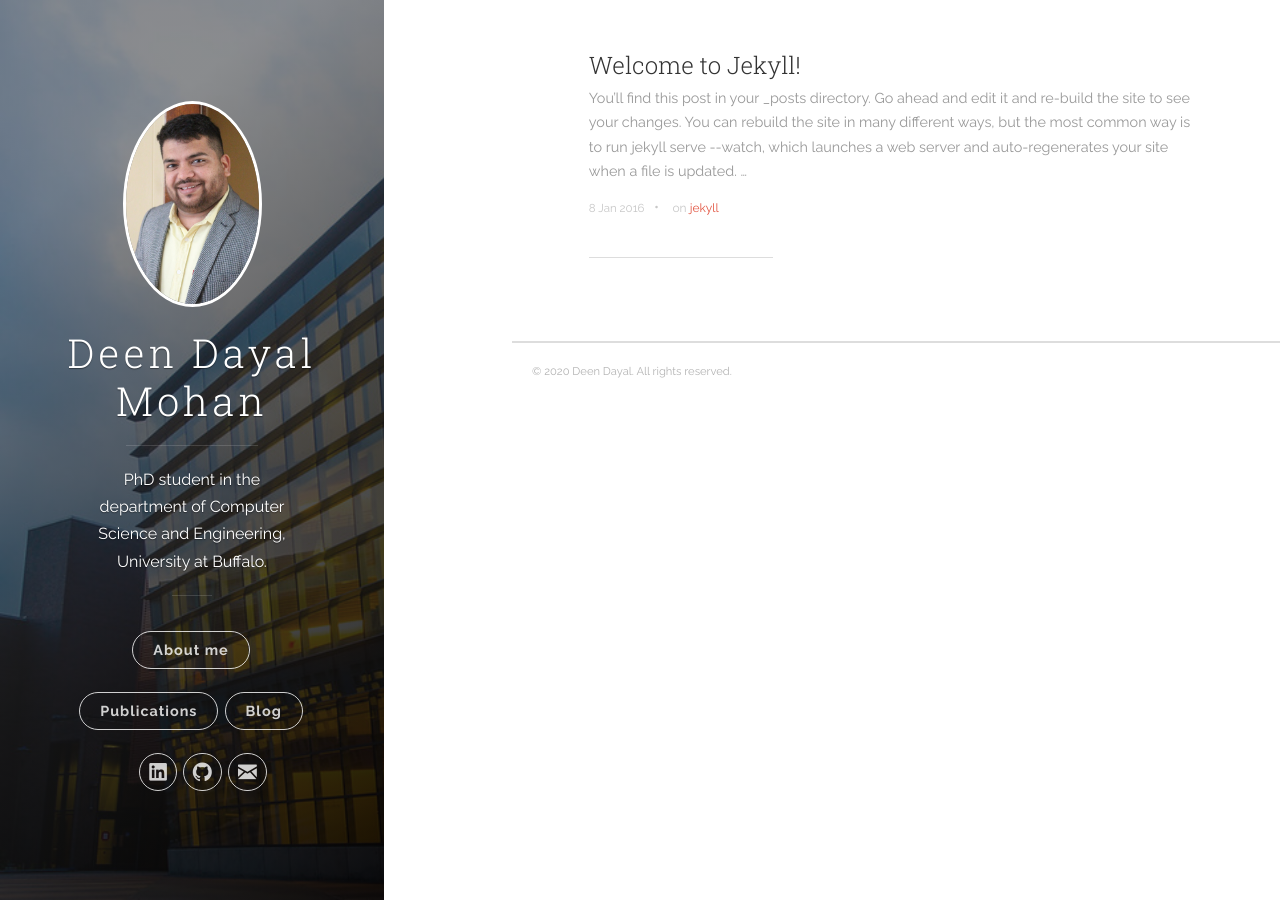
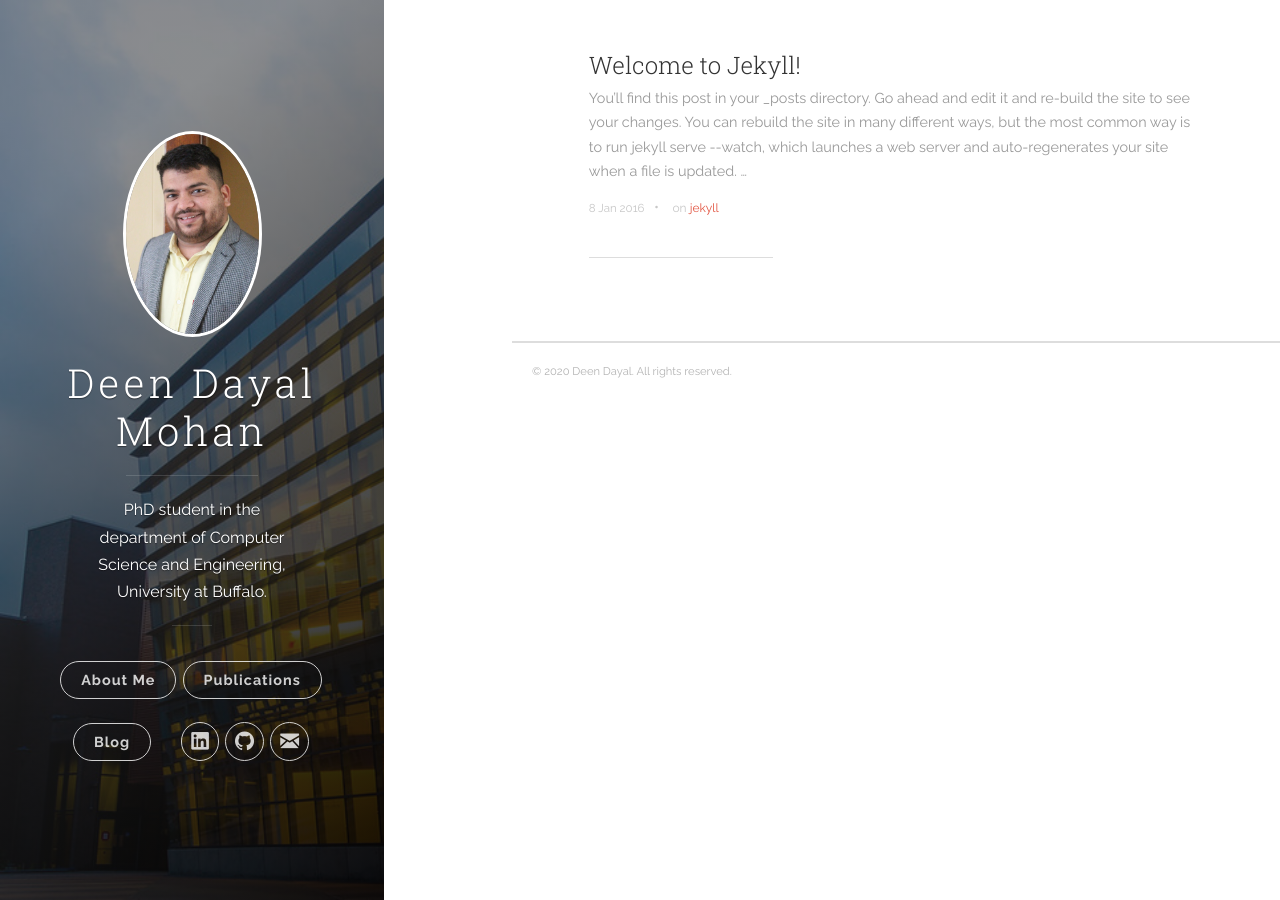
Before and after one commit to ArtificialEdge/artificialEdge.github.io, a Jekyll site: the page built from index.html, in a window 1280 px wide. Built offline with Jekyll 4.4.1, drawn with Linux system fonts in a browser that asks for light colours; nearby versions of some CDN libraries; the list of posts is cut into pages by our own code.

Commit message:
Update header.html

```diff
--- a/_includes/header.html
+++ b/_includes/header.html
@@ -21,7 +21,7 @@
 
           <nav class="cover-navigation cover-navigation--primary">
             <ul class="navigation">
-              <li class="navigation__item"><a href="{{ site.baseurl }}/#about" title="link to {{ site.title }} About" class="blog-button">About me</a></li>
+              <li class="navigation__item"><a href="{{ site.baseurl }}/#about" title="link to {{ site.title }} About" class="blog-button">About Me</a></li>
             </ul>
           </nav>
 
```
